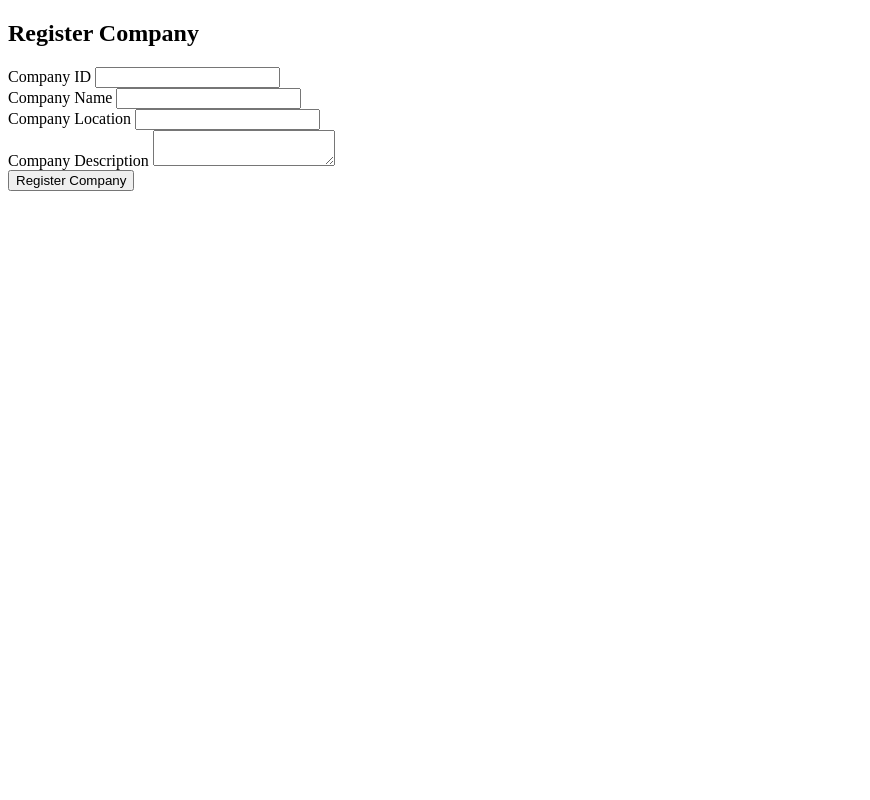
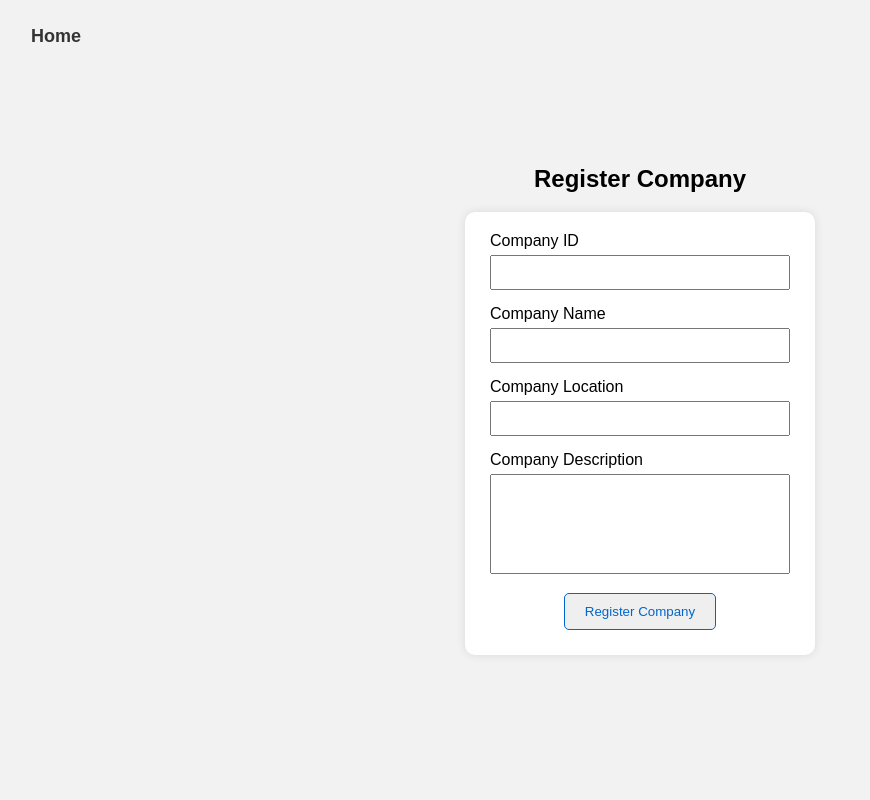
Before and after one commit to dibbla/smart-job-search, a Flask app: page /register_company in a window 1280 px wide. Shown: the whole page, without its empty margins (0-870 px from the left). Run offline with Flask 3, Linux system fonts and the light colour scheme.

Commit message:
create CSS & apply CSS to pages containing forms

```diff
--- /dev/null
+++ b/static/form_styles.css
@@ -0,0 +1,77 @@
+body {
+    font-family: 'Arial', sans-serif;
+    display: flex;
+    justify-content: center;
+    align-items: center;
+    background-color: #f2f2f2;
+    height: 100vh;
+    margin: 0;
+}
+
+div {
+    text-align: center;
+}
+
+form {
+    width: 300px;
+    background-color: #ffffff;
+    padding: 20px;
+    padding-left: 25px;
+    padding-right: 25px;
+    padding-bottom: 10px;
+    border-radius: 10px;
+    box-shadow: 0 0 10px rgba(0, 0, 0, 0.1);
+}
+
+.form-group {
+    margin-bottom: 15px;
+}
+
+.form-label {
+    display: block;
+    margin-bottom: 5px;
+    text-align: left;
+}
+
+.form-control {
+    width: 100%;
+    padding: 8px;
+    box-sizing: border-box;
+}
+
+.btn {
+    text-decoration: none;
+    color: #0066cc;
+    padding: 10px 20px;
+    margin: 0 10px;
+    border: 1px solid #0066cc;
+    border-radius: 5px;
+    transition: background-color 0.3s, color 0.3s;
+}
+
+.btn:hover {
+    background-color: #0066cc;
+    color: #fff;
+}
+
+textarea {
+    resize: none;
+    height: 100px;
+}
+
+#home-link {
+    position: fixed;
+    font-size: large;
+    top: 25px;
+    left: 25px;
+    text-decoration: none;
+    color: #333; /* Set the color as needed */
+    font-weight: bold;
+    background: none;
+    border: none;
+    cursor: pointer;
+}
+
+#home-link:hover {
+    color: #0066cc; /* Change the hover color as needed */
+}
--- a/templates/jobs.html
+++ b/templates/jobs.html
@@ -1,8 +1,6 @@
-<!-- templates/jobs.html -->
 <!DOCTYPE html>
 <html lang="en">
 <head>
-    <!-- ... (head content) -->
 </head>
 <body>
     <h2>All Jobs</h2>
--- a/templates/register_company.html
+++ b/templates/register_company.html
@@ -4,9 +4,12 @@
     <meta charset="UTF-8">
     <meta name="viewport" content="width=device-width, initial-scale=1.0">
     <title>Register Company</title>
+    <link rel="stylesheet" type="text/css" href="{{ url_for('static', filename='form_styles.css') }}">
+
     <!-- Include any necessary stylesheets or scripts here -->
 </head>
 <body>
+    <button id="home-link" onclick="window.location.href='/'">Home</button>
     <div>
         <h2>Register Company</h2>
         <form method="post" action="/register_company">
--- a/templates/register_hr.html
+++ b/templates/register_hr.html
@@ -2,11 +2,11 @@
 <html lang="en">
 <head>
     <meta charset="UTF-8">
-    <meta name="viewport" content="width=device-width, initial-scale=1.0">
     <title>HR Registration</title>
-    <!-- Include any necessary stylesheets or scripts here -->
+    <link rel="stylesheet" type="text/css" href="{{ url_for('static', filename='form_styles.css') }}">
 </head>
 <body>
+    <button id="home-link" onclick="window.location.href='/'">Home</button>
     <div>
         <h2>HR Registration</h2>
         <form method="post" action="/register_hr">
--- a/templates/register_user.html
+++ b/templates/register_user.html
@@ -4,9 +4,12 @@
     <meta charset="UTF-8">
     <meta name="viewport" content="width=device-width, initial-scale=1.0">
     <title>User Registration</title>
+    <link rel="stylesheet" type="text/css" href="{{ url_for('static', filename='form_styles.css') }}">
     <!-- Include any necessary stylesheets or scripts here -->
 </head>
 <body>
+    <button id="home-link" onclick="window.location.href='/'">Home</button>
+
     <div>
         <h2>User Registration</h2>
         <form method="post" action="/register_user">
```
Also changed, not shown: static/index_styles.css (added, +62 -0 lines), templates/index.html (+15 -13 lines), templates/login.html (+25 -9 lines), database/smart-job-search.db.
